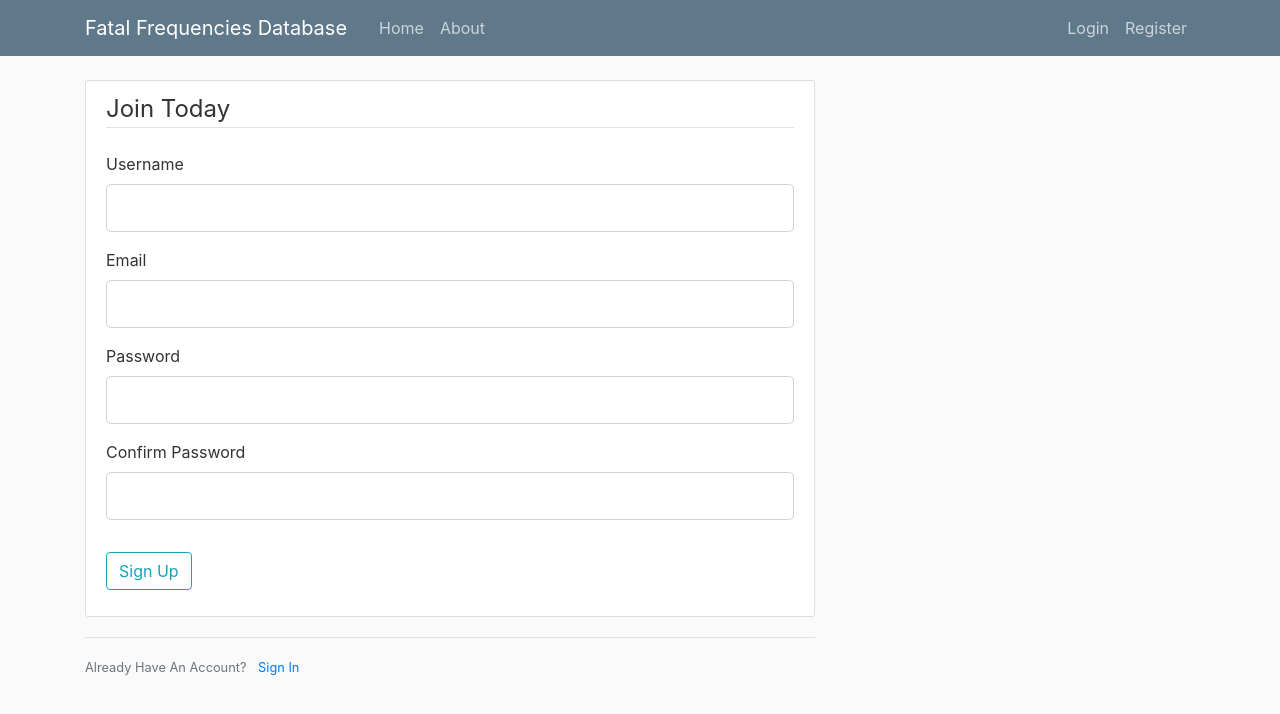
After one commit to dacharya64/FatalFrequenciesFlask, a Flask app: page /register in a window 1280 px wide. The commit adds this page. Shown: the top 714 px of the page. Run offline with Flask 2, Linux system fonts and the light colour scheme; some libraries are stand-ins or nearby versions.

Commit message:
adding ability to make new scenes

```diff
--- a/flaskblog/__init__.py
+++ b/flaskblog/__init__.py
@@ -1,9 +1,15 @@
 from flask import Flask
 from flask_sqlalchemy import SQLAlchemy
+from flask_bcrypt import Bcrypt
+from flask_login import LoginManager
 
 app = Flask(__name__)
 app.config['SECRET_KEY'] = '5791628bb0b13ce0c676dfde280ba245'
 app.config['SQLALCHEMY_DATABASE_URI'] = 'sqlite:///site.db'
 db = SQLAlchemy(app)
+bcrypt = Bcrypt(app)
+login_manager = LoginManager(app)
+login_manager.login_view = 'login'
+login_manager.login_message_category = 'info'
 
 from flaskblog import routes
--- /dev/null
+++ b/flaskblog/forms.py
@@ -0,0 +1,62 @@
+from flask_wtf import FlaskForm
+from flask_wtf.file import FileField, FileAllowed
+from flask_login import current_user
+from wtforms import StringField, PasswordField, SubmitField, BooleanField, TextAreaField
+from wtforms.validators import DataRequired, Length, Email, EqualTo, ValidationError
+from flaskblog.models import User
+
+
+class RegistrationForm(FlaskForm):
+    username = StringField('Username',
+                           validators=[DataRequired(), Length(min=2, max=20)])
+    email = StringField('Email',
+                        validators=[DataRequired(), Email()])
+    password = PasswordField('Password', validators=[DataRequired()])
+    confirm_password = PasswordField('Confirm Password',
+                                     validators=[DataRequired(), EqualTo('password')])
+    submit = SubmitField('Sign Up')
+
+    def validate_username(self, username):
+        user = User.query.filter_by(username=username.data).first()
+        if user:
+            raise ValidationError('That username is taken. Please choose a different one.')
+
+    def validate_email(self, email):
+        user = User.query.filter_by(email=email.data).first()
+        if user:
+            raise ValidationError('That email is taken. Please choose a different one.')
+
+
+class LoginForm(FlaskForm):
+    email = StringField('Email',
+                        validators=[DataRequired(), Email()])
+    password = PasswordField('Password', validators=[DataRequired()])
+    remember = BooleanField('Remember Me')
+    submit = SubmitField('Login')
+
+
+class UpdateAccountForm(FlaskForm):
+    username = StringField('Username',
+                           validators=[DataRequired(), Length(min=2, max=20)])
+    email = StringField('Email',
+                        validators=[DataRequired(), Email()])
+    picture = FileField('Update Profile Picture', validators=[FileAllowed(['jpg', 'png'])])
+    submit = SubmitField('Update')
+
+    def validate_username(self, username):
+        if username.data != current_user.username:
+            user = User.query.filter_by(username=username.data).first()
+            if user:
+                raise ValidationError('That username is taken. Please choose a different one.')
+
+    def validate_email(self, email):
+        if email.data != current_user.email:
+            user = User.query.filter_by(email=email.data).first()
+            if user:
+                raise ValidationError('That email is taken. Please choose a different one.')
+
+
+class PostForm(FlaskForm):
+    title = StringField('Title', validators=[DataRequired()])
+    content = TextAreaField('Content', validators=[DataRequired()])
+    submit = SubmitField('Post')
--- a/flaskblog/routes.py
+++ b/flaskblog/routes.py
@@ -1,24 +1,17 @@
-from flask import render_template, url_for, flash, redirect
-from flaskblog import app
+import os
+import secrets
+from PIL import Image
+from flask import render_template, url_for, flash, redirect, request, abort
+from flaskblog import app, db, bcrypt
+from flaskblog.forms import RegistrationForm, LoginForm, UpdateAccountForm, PostForm
 from flaskblog.models import User, Post
-
-
-
-posts = [
-    {
-        "tag": "sadies_sob_story",
-        "name": "Sadie's Sob Story"
-    },
-     {
-        "tag": "fullers_electrical_repair",
-        "name": "Fuller's Electrical Repair"
-    }
-]
+from flask_login import login_user, current_user, logout_user, login_required
 
 
 @app.route("/")
 @app.route("/home")
 def home():
+    posts = Post.query.all()
     return render_template('home.html', posts=posts)
 
 
@@ -27,18 +20,125 @@ def about():
     return render_template('about.html', title='About')
 
 
- # "player_visited": false,
- #        "lead-outs": [
- #            "what_the_cops_know",
- #            "fullers_electrical_repair",
- #            "the_peculiar_death_of_myron_fink"
- #        ],
- #        "description": [
- #            "The scenario starts off for Vivian Sinclair on a Monday morning after she’s turned in her most recent story. Invite the player to describe it, if she likes. She may rest on her laurels and joke around with the guys in the Herald Tribune’s newsroom, or she may already be scouring a pile of newspaper clippings and notes for her next lead. Around 9 a.m., she gets a telephone call from downstairs.",
- #            "Use this as an opportunity to establish Viv’s newsroom and how she meets with interested parties. Does she have the receptionist send them up to her desk in a smoky room full of (mostly) men bent over typewriters and paper-strewn desks? Or does she meet with her Sources and sometime- clients in another location, such as a restaurant across the street? Have the player take a moment to describe something important that Viv keeps at her desk in the newsroom, or her regular order at the restaurant."
- #        ],
- #        "clues": {
- #            "Someone in George’s apartment building was murdered the day before he disappeared. She gives an address and third-story apartment number near the Brooklyn Navy Yard.": "false",
- #            "George went to work the next day, but no one’s seen him since. That was Thursday. He didn’t come to work Friday and wasn’t in his building.": "false"
- #        },
- #        "characters": ["sadie_cain"]
+@app.route("/register", methods=['GET', 'POST'])
+def register():
+    if current_user.is_authenticated:
+        return redirect(url_for('home'))
+    form = RegistrationForm()
+    if form.validate_on_submit():
+        hashed_password = bcrypt.generate_password_hash(form.password.data).decode('utf-8')
+        user = User(username=form.username.data, email=form.email.data, password=hashed_password)
+        db.session.add(user)
+        db.session.commit()
+        flash('Your account has been created! You are now able to log in', 'success')
+        return redirect(url_for('login'))
+    return render_template('register.html', title='Register', form=form)
+
+
+@app.route("/login", methods=['GET', 'POST'])
+def login():
+    if current_user.is_authenticated:
+        return redirect(url_for('home'))
+    form = LoginForm()
+    if form.validate_on_submit():
+        user = User.query.filter_by(email=form.email.data).first()
+        if user and bcrypt.check_password_hash(user.password, form.password.data):
+            login_user(user, remember=form.remember.data)
+            next_page = request.args.get('next')
+            return redirect(next_page) if next_page else redirect(url_for('home'))
+        else:
+            flash('Login Unsuccessful. Please check email and password', 'danger')
+    return render_template('login.html', title='Login', form=form)
+
+
+@app.route("/logout")
+def logout():
+    logout_user()
+    return redirect(url_for('home'))
+
+
+def save_picture(form_picture):
+    random_hex = secrets.token_hex(8)
+    _, f_ext = os.path.splitext(form_picture.filename)
+    picture_fn = random_hex + f_ext
+    picture_path = os.path.join(app.root_path, 'static/profile_pics', picture_fn)
+
+    output_size = (125, 125)
+    i = Image.open(form_picture)
+    i.thumbnail(output_size)
+    i.save(picture_path)
+
+    return picture_fn
+
+
+@app.route("/account", methods=['GET', 'POST'])
+@login_required
+def account():
+    form = UpdateAccountForm()
+    if form.validate_on_submit():
+        if form.picture.data:
+            picture_file = save_picture(form.picture.data)
+            current_user.image_file = picture_file
+        current_user.username = form.username.data
+        current_user.email = form.email.data
+        db.session.commit()
+        flash('Your account has been updated!', 'success')
+        return redirect(url_for('account'))
+    elif request.method == 'GET':
+        form.username.data = current_user.username
+        form.email.data = current_user.email
+    image_file = url_for('static', filename='profile_pics/' + current_user.image_file)
+    return render_template('account.html', title='Account',
+                           image_file=image_file, form=form)
+
+
+@app.route("/post/new", methods=['GET', 'POST'])
+@login_required
+def new_post():
+    form = PostForm()
+    if form.validate_on_submit():
+        post = Post(title=form.title.data, content=form.content.data, author=current_user)
+        db.session.add(post)
+        db.session.commit()
+        flash('Your post has been created!', 'success')
+        return redirect(url_for('home'))
+    return render_template('create_post.html', title='New Scene',
+                           form=form, legend='New Scene')
+
+
+@app.route("/post/<int:post_id>")
+def post(post_id):
+    post = Post.query.get_or_404(post_id)
+    return render_template('post.html', title=post.title, post=post)
+
+
+@app.route("/post/<int:post_id>/update", methods=['GET', 'POST'])
+@login_required
+def update_post(post_id):
+    post = Post.query.get_or_404(post_id)
+    if post.author != current_user:
+        abort(403)
+    form = PostForm()
+    if form.validate_on_submit():
+        post.title = form.title.data
+        post.content = form.content.data
+        db.session.commit()
+        flash('Your post has been updated!', 'success')
+        return redirect(url_for('post', post_id=post.id))
+    elif request.method == 'GET':
+        form.title.data = post.title
+        form.content.data = post.content
+    return render_template('create_post.html', title='Update Post',
+                           form=form, legend='Update Post')
+
+
+@app.route("/post/<int:post_id>/delete", methods=['POST'])
+@login_required
+def delete_post(post_id):
+    post = Post.query.get_or_404(post_id)
+    if post.author != current_user:
+        abort(403)
+    db.session.delete(post)
+    db.session.commit()
+    flash('Your post has been deleted!', 'success')
+    return redirect(url_for('home'))
--- a/flaskblog/templates/home.html
+++ b/flaskblog/templates/home.html
@@ -3,7 +3,9 @@
     {% for post in posts %}
         <article class="media content-section">
           <div class="media-body">
-            <h2><a class="article-title" href="#">{{ post.name }}</a></h2>
+            <div class="article-metadata">
+            </div>
+            <h2><a class="article-title" href="{{ url_for('post', post_id=post.id) }}">{{ post.title }}</a></h2>
             <p class="article-content">{{ post.content }}</p>
           </div>
         </article>
--- a/flaskblog/templates/layout.html
+++ b/flaskblog/templates/layout.html
@@ -10,7 +10,8 @@
 
     <link rel="stylesheet" type="text/css" href="{{ url_for('static', filename='main.css') }}">
 
-    <title>Fatal Frequencies Database</title>
+        <title>Fatal Frequencies Database</title>
+
 </head>
 <body>
     <header class="site-header">
@@ -25,6 +26,18 @@
               <a class="nav-item nav-link" href="{{ url_for('home') }}">Home</a>
               <a class="nav-item nav-link" href="{{ url_for('about') }}">About</a>
             </div>
+            <!-- Navbar Right Side -->
+            <div class="navbar-nav">
+              {% if current_user.is_authenticated %}
+                <a class="nav-item nav-link" href="{{ url_for('new_post') }}">New Scene</a>
+                <a class="nav-item nav-link" href="{{ url_for('account') }}">Account</a>
+                <a class="nav-item nav-link" href="{{ url_for('logout') }}">Logout</a>
+              {% else %}
+                <a class="nav-item nav-link" href="{{ url_for('login') }}">Login</a>
+                <a class="nav-item nav-link" href="{{ url_for('register') }}">Register</a>
+              {% endif %}
+            </div>
+          </div>
         </div>
       </nav>
     </header>
@@ -42,7 +55,22 @@
           {% endwith %}
           {% block content %}{% endblock %}
         </div>
+        <!-- <div class="col-md-4">
+          <div class="content-section">
+            <h3>Our Sidebar</h3>
+            <p class='text-muted'>You can put any information here you'd like.
+              <ul class="list-group">
+                <li class="list-group-item list-group-item-light">Latest Posts</li>
+                <li class="list-group-item list-group-item-light">Announcements</li>
+                <li class="list-group-item list-group-item-light">Calendars</li>
+                <li class="list-group-item list-group-item-light">etc</li>
+              </ul>
+            </p>
+          </div>
+        </div>
+      </div> -->
     </main>
+
 
     <!-- Optional JavaScript -->
     <!-- jQuery first, then Popper.js, then Bootstrap JS -->
--- /dev/null
+++ b/flaskblog/templates/register.html
@@ -0,0 +1,72 @@
+{% extends "layout.html" %}
+{% block content %}
+    <div class="content-section">
+        <form method="POST" action="">
+            {{ form.hidden_tag() }}
+            <fieldset class="form-group">
+                <legend class="border-bottom mb-4">Join Today</legend>
+                <div class="form-group">
+                    {{ form.username.label(class="form-control-label") }}
+
+                    {% if form.username.errors %}
+                        {{ form.username(class="form-control form-control-lg is-invalid") }}
+                        <div class="invalid-feedback">
+                            {% for error in form.username.errors %}
+                                <span>{{ error }}</span>
+                            {% endfor %}
+                        </div>
+                    {% else %}
+                        {{ form.username(class="form-control form-control-lg") }}
+                    {% endif %}
+                </div>
+                <div class="form-group">
+                    {{ form.email.label(class="form-control-label") }}
+                    {% if form.email.errors %}
+                        {{ form.email(class="form-control form-control-lg is-invalid") }}
+                        <div class="invalid-feedback">
+                            {% for error in form.email.errors %}
+                                <span>{{ error }}</span>
+                            {% endfor %}
+                        </div>
+                    {% else %}
+                        {{ form.email(class="form-control form-control-lg") }}
+                    {% endif %}
+                </div>
+                <div class="form-group">
+                    {{ form.password.label(class="form-control-label") }}
+                    {% if form.password.errors %}
+                        {{ form.password(class="form-control form-control-lg is-invalid") }}
+                        <div class="invalid-feedback">
+                            {% for error in form.password.errors %}
+                                <span>{{ error }}</span>
+                            {% endfor %}
+                        </div>
+                    {% else %}
+                        {{ form.password(class="form-control form-control-lg") }}
+                    {% endif %}
+                </div>
+                <div class="form-group">
+                    {{ form.confirm_password.label(class="form-control-label") }}
+                    {% if form.confirm_password.errors %}
+                        {{ form.confirm_password(class="form-control form-control-lg is-invalid") }}
+                        <div class="invalid-feedback">
+                            {% for error in form.confirm_password.errors %}
+                                <span>{{ error }}</span>
+                            {% endfor %}
+                        </div>
+                    {% else %}
+                        {{ form.confirm_password(class="form-control form-control-lg") }}
+                    {% endif %}
+                </div>
+            </fieldset>
+            <div class="form-group">
+                {{ form.submit(class="btn btn-outline-info") }}
+            </div>
+        </form>
+    </div>
+    <div class="border-top pt-3">
+        <small class="text-muted">
+            Already Have An Account? <a class="ml-2" href="{{ url_for('login') }}">Sign In</a>
+        </small>
+    </div>
+{% endblock content %}
```
Also changed, not shown: flaskblog/models.py (+25 -4 lines), flaskblog/templates/account.html (added, +57 -0 lines), flaskblog/templates/create_post.html (added, +40 -0 lines), flaskblog/templates/login.html (added, +52 -0 lines), flaskblog/templates/post.html (added, +36 -0 lines), flaskblog/site.db.
